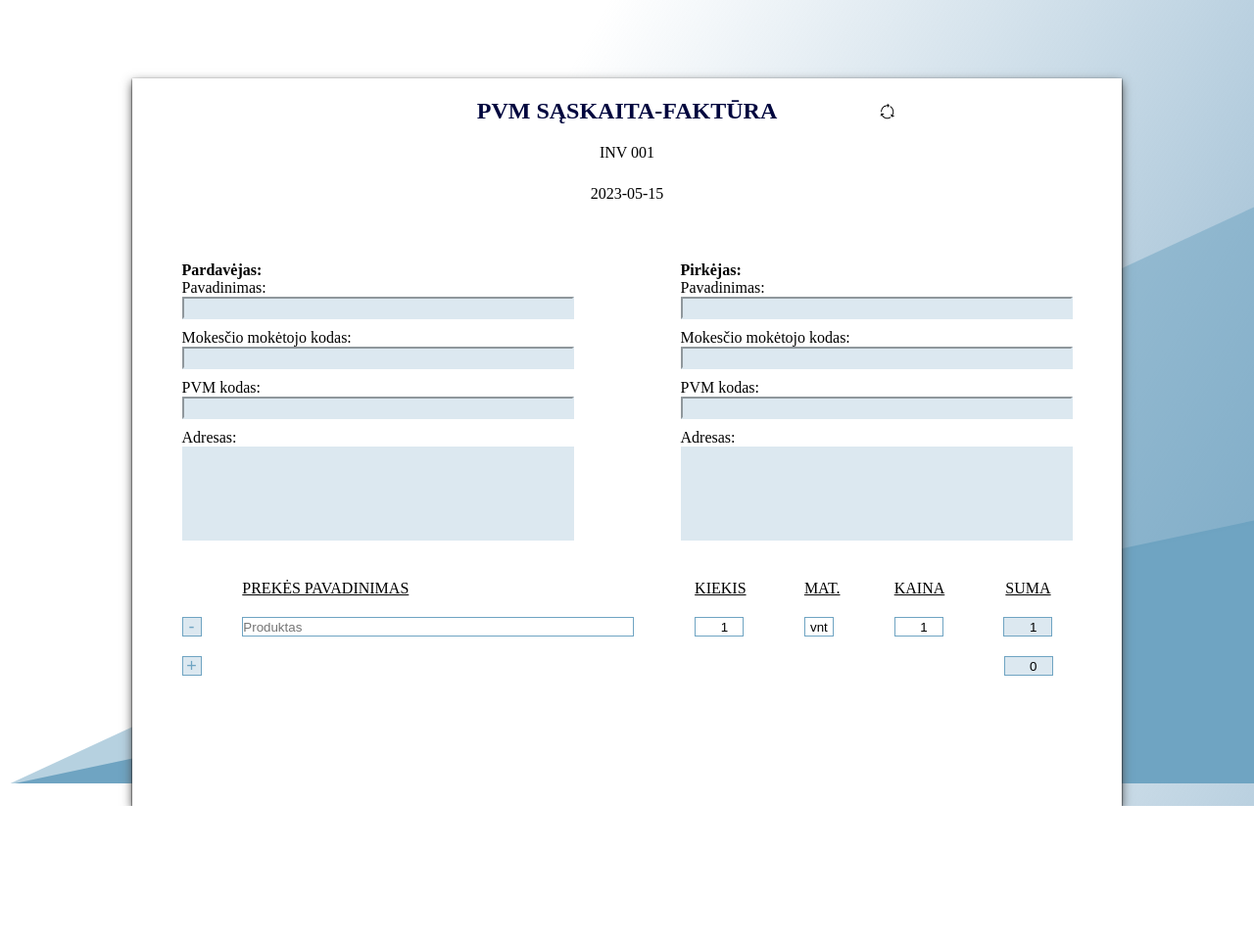
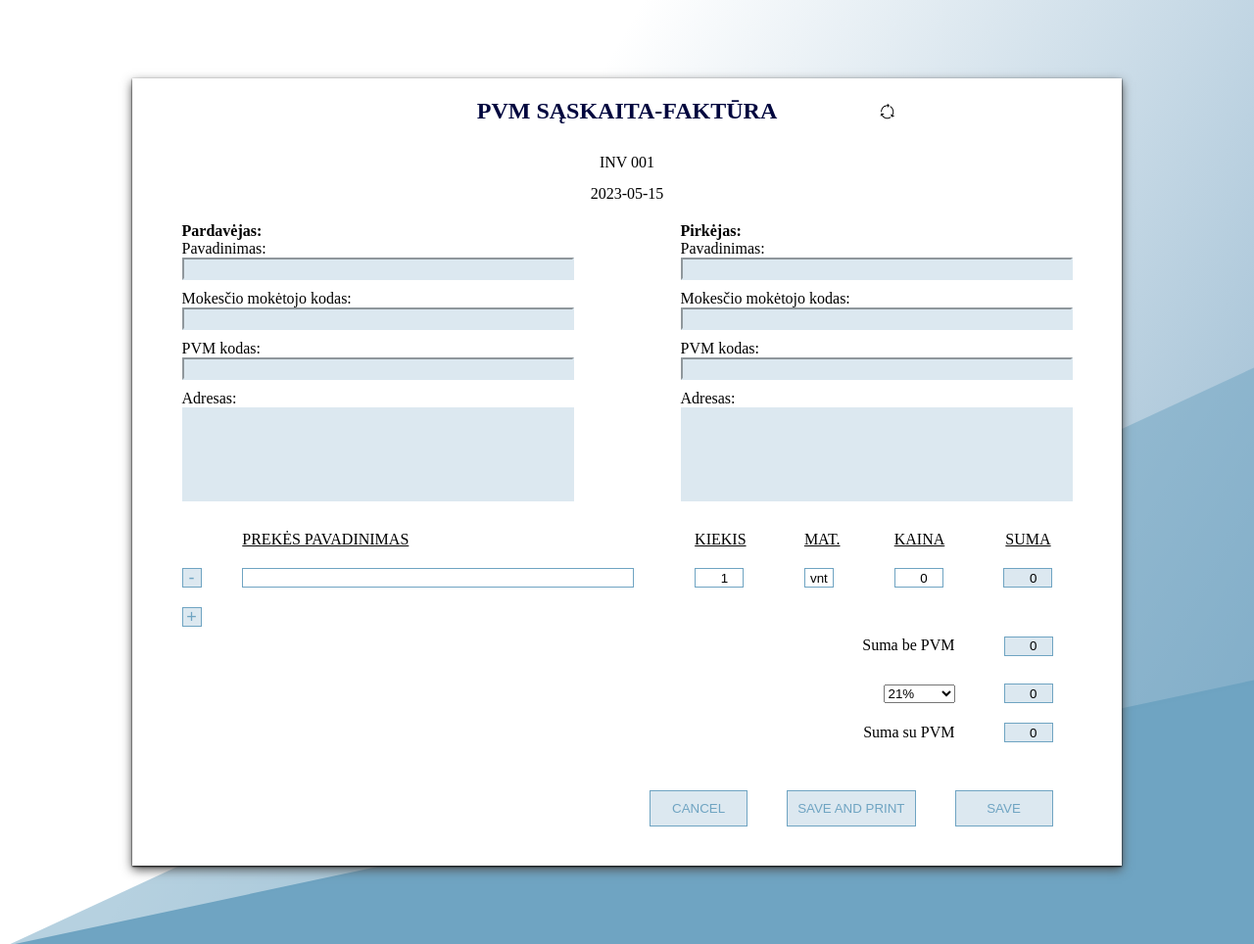
Before and after one commit to ASreiros/InvoicingProject, a Flask app: page / in a window 1280 px wide. Shown: the whole page at 98% size. Before the commit the page ends 823 px from the top, so only its background shows below. Run offline with Flask 3, Linux system fonts and the light colour scheme.

Commit message:
invoice frontend finished(first version)

```diff
--- a/app/static/css/base.css
+++ b/app/static/css/base.css
@@ -19,12 +19,12 @@ body * {
     position: absolute;
     bottom: 0;
     right: 0;
-    z-index: 2;
+    z-index: -1;
     width: 100%;
     /* max-width: 1430px; */
     user-select: none;
 }
 
 .big-triangle{
-    z-index: 1;
+    z-index: -2;
 }
--- a/app/static/css/invoice.css
+++ b/app/static/css/invoice.css
@@ -1,15 +1,11 @@
 .invoice{
-    position: absolute;
-    z-index: 3;
-    top:10%;
+
+    margin-top: 10vh;
+    margin-bottom: 10vh;
     margin-left: auto;
     margin-right: auto;
-    left: 0;
-    right: 0;
     text-align: center;
     width: 1010px;
-    /* min-width: 320px;
-    width: 80%; */
     min-height: 743px;
     background-color: white;
     box-shadow: 0 1px 2px #000000, 0 4px 10px #525252;
@@ -19,7 +15,7 @@
 
 .invoice>div{
     width: 90%;
-    margin: 20px auto;
+    margin: 10px auto;
     display: flex;
 }
 
@@ -30,7 +26,7 @@
 }
 
 .basic-info div, p{
-    margin-bottom: 20px;
+    margin-bottom: 10px;
 }
 
 
@@ -42,6 +38,7 @@
 .basic-info>.doc-name>h2{
     text-transform: uppercase;
     color: #00063E;
+    margin: 20px;
 }
 
 .basic-info>.doc-name>img{
@@ -61,10 +58,17 @@
     justify-content: center;
 }
 
+.date-input *{
+    margin: 0;
+}
+
 .date-input>input, .date-input>input:focus{
     opacity: 0;
     width: 0;
     height: 0;
+}
+
+.date-input>p{
 }
 
 .contacts-holder{
@@ -151,17 +155,17 @@
 }
 
 
-.invoice-line>input, .invoice-line>input:focus{
+.invoice-line input, .invoice-line input:focus{
     margin-right: 20px;
     border: #6FA4C2 solid 1px;
     outline: none;
 }
 
-.invoice-line>input{
+.invoice-line input{
     width: 50px;
 }
 
-.invoice-line>input[type="number"]{
+.invoice-line input[type="number"]{
     text-align: right;
 }
 
@@ -189,3 +193,58 @@
 input:read-only{
     background-color: #DCE8F0;
 }
+
+
+.first-sum-holder{
+    display: flex;
+    width: fit-content;
+    align-items:baseline;
+    gap: 50px;
+    flex-direction: row;
+}
+
+
+.first-sum-holder>input{
+    width: 50px;
+    height: 20px;
+}
+
+.first-sum{
+    margin-top: 30px;
+}
+
+.right-sum-holder{
+    display: flex;
+    flex-direction: row;
+    justify-content:end;
+    min-width: 100%;
+    flex-wrap: wrap;
+    margin: 10px 0;
+}
+
+.right-sum-holder input, .right-sum-holder input:focus{
+    text-align: right;
+    width: 50px;
+    height: 20px;
+    margin-right: 20px;
+    border: #6FA4C2 solid 1px;
+    outline: none;
+}
+
+.button-holder{
+    display: flex;
+    flex-direction: row;
+    width: fit-content;
+    margin: 30px 20px 30px auto;
+    gap: 40px;
+}
+
+.button-holder>button{
+    border: #6FA4C2 solid 1px;
+    background-color: #DCE8F0;
+    color: #6FA4C2;
+    padding: 10px 10px;
+    min-width: 100px;
+    text-transform: uppercase;
+    cursor: pointer;
+}
--- a/app/static/js/invoice.js
+++ b/app/static/js/invoice.js
@@ -35,10 +35,10 @@ document.querySelector('#add-line').addEventListener('click', ()=>{
     line.classList.add('invoice-line');
     line.innerHTML = `
     <button class="remove-line">-</button>
-    <input class="product" maxlength="50" type="text" placeholder="Produktas">
-    <input class="vnt" type="number" min="0" value="1" placeholder="1">
+    <input class="product" maxlength="50" type="text">
+    <input class="vnt" type="number" min="0" value="1">
     <input type="text" maxlength="5" value="vnt">
-    <input class="price" type="number" min="0" value="1" placeholder="1">
+    <input class="price" type="number" min="0" value="1">
     <input class="total" type="number" readonly value="1">
     `
     block.insertBefore(line, control);
--- a/app/templates/public/invoice.html
+++ b/app/templates/public/invoice.html
@@ -60,16 +60,45 @@
       </div>
       <div class="invoice-line">
         <button class="remove-line">-</button>
-        <input class="product" maxlength="50" type="text" placeholder="Produktas">
-        <input class="vnt" type="number" min="0" value="1" placeholder="1">
+        <input class="product" maxlength="50" type="text">
+        <input class="vnt" type="number" min="0" value="1">
         <input type="text" maxlength="5" value="vnt">
-        <input class="price" type="number" min="0" value="1" placeholder="1">
-        <input class="total" type="number" readonly value="1">
+        <input class="price" type="number" min="0" value="0">
+        <input class="total" type="number" readonly value="0">
       </div>
       <div id="add-line-holder" class="invoice-line">
         <button id="add-line" class="add-line">+</button>
-        <input type="number" readonly value="0">
+        <div class="first-sum-holder">
+          <p class="first-sum">Suma be PVM</p>
+          <input type="number" readonly value="0">
+        </div>
       </div>
+      <div id="VAT-settings" class="right-sum-holder">
+        <div class="first-sum-holder">
+          <select id="pvm-tipas">
+            <option selected value="21">21%</option>
+            <option value="9">9%</option>
+            <option value="5">5%</option>
+            <option value="3">3%</option>
+            <option value="0">0%</option>
+            <option value="21a">21% atv.</option>
+          </select>
+          <input type="number" readonly value="0">
+        </div>
+      </div>
+      <div id="total-sum-holder" class="right-sum-holder">
+        <div class="first-sum-holder">
+          <p class="total-sum">Suma su PVM</p>
+          <input type="number" readonly value="0">
+        </div>
+      </div>
+      <div class="button-holder">
+        <button>Cancel</button>
+        <button>Save and print</button>
+        <button>Save</button>
+      </div>
+
+
 
     </div>
     <div class="results">
```
